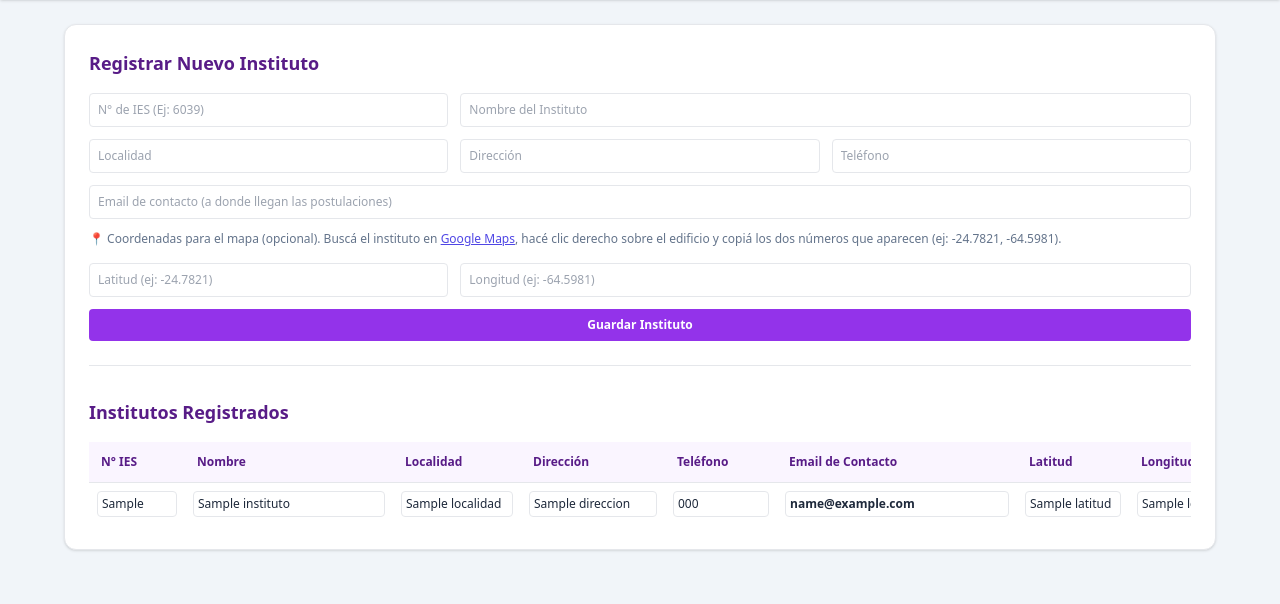
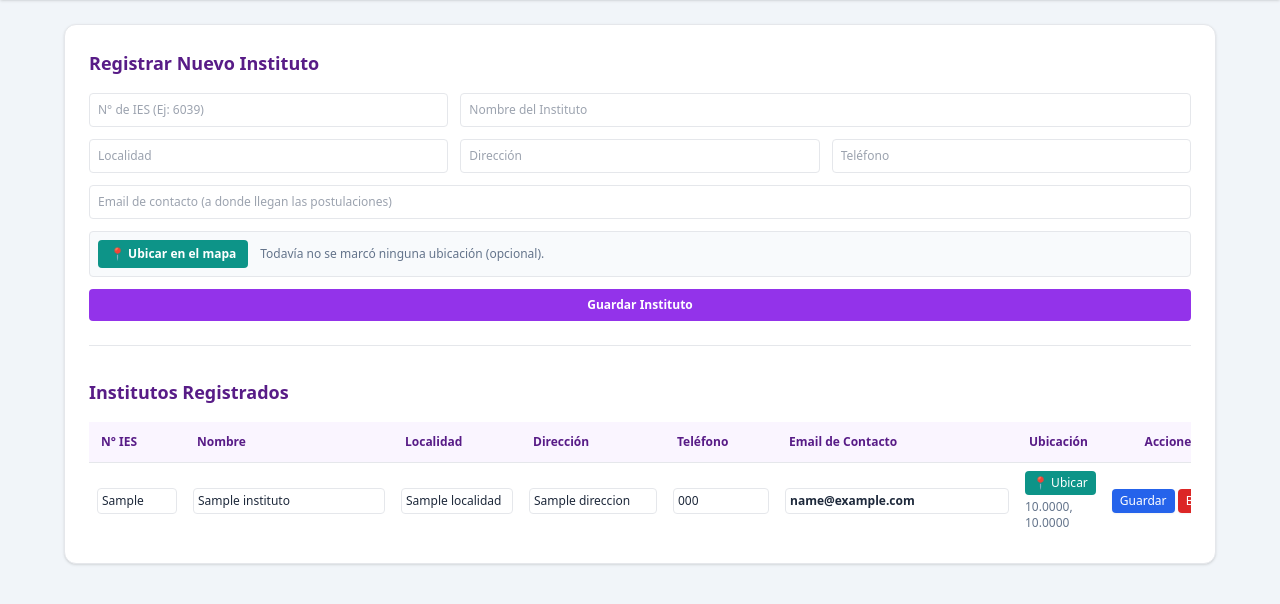
Before and after one commit to relevamientogobsalt2026-coder/nomenclador-ies-demo, a Flask app: template templates/admin_instituciones.html in a window 1280 px wide. Shown: the part 60-664 px from the top of the page. Run offline with Flask 3, Linux system fonts and the light colour scheme; the template is opened without the code that fills it: most values are stand-ins (such as "Sample title", 1, 10 or a date in 2020); some libraries are stand-ins or nearby versions.

Commit message:
Agregar selector visual de ubicacion en el mapa para los institutos

```diff
--- a/templates/admin_instituciones.html
+++ b/templates/admin_instituciones.html
@@ -4,6 +4,8 @@
     <meta charset="UTF-8">
     <title>Institutos - Emails de Contacto</title>
     <script src="https://cdn.tailwindcss.com"></script>
+    <link rel="stylesheet" href="https://unpkg.com/leaflet@1.9.4/dist/leaflet.css" />
+    <script src="https://unpkg.com/leaflet@1.9.4/dist/leaflet.js"></script>
 </head>
 <body class="bg-slate-100 text-slate-800 min-h-screen">
     <header class="bg-purple-900 text-white p-4 shadow">
@@ -31,15 +33,16 @@
                 <input type="text" name="direccion" placeholder="Dirección" class="border p-2 rounded">
                 <input type="text" name="telefono" placeholder="Teléfono" class="border p-2 rounded">
                 <input type="email" name="email" placeholder="Email de contacto (a donde llegan las postulaciones)" required class="border p-2 rounded md:col-span-3">
-                <div class="md:col-span-3">
-                    <p class="text-slate-500 mb-1">
-                        📍 Coordenadas para el mapa (opcional). Buscá el instituto en
-                        <a href="https://www.google.com/maps" target="_blank" class="text-indigo-600 underline">Google Maps</a>,
-                        hacé clic derecho sobre el edificio y copiá los dos números que aparecen (ej: -24.7821, -64.5981).
-                    </p>
+
+                <div class="md:col-span-3 flex items-center gap-3 bg-slate-50 border rounded p-2">
+                    <button type="button" onclick="abrirMapaUbicacion('nuevo')" class="bg-teal-600 hover:bg-teal-700 text-white px-3 py-1.5 rounded font-semibold whitespace-nowrap">
+                        📍 Ubicar en el mapa
+                    </button>
+                    <span id="coordsTexto-nuevo" class="text-slate-500">Todavía no se marcó ninguna ubicación (opcional).</span>
+                    <input type="hidden" name="latitud" id="latitud-nuevo">
+                    <input type="hidden" name="longitud" id="longitud-nuevo">
                 </div>
-                <input type="text" name="latitud" placeholder="Latitud (ej: -24.7821)" class="border p-2 rounded">
-                <input type="text" name="longitud" placeholder="Longitud (ej: -64.5981)" class="border p-2 rounded md:col-span-2">
+
                 <button type="submit" class="bg-purple-600 hover:bg-purple-700 text-white font-bold py-2 rounded md:col-span-3">Guardar Instituto</button>
             </form>
         </div>
@@ -56,8 +59,7 @@
                         <th class="p-3">Dirección</th>
                         <th class="p-3">Teléfono</th>
                         <th class="p-3">Email de Contacto</th>
-                        <th class="p-3">Latitud</th>
-                        <th class="p-3">Longitud</th>
+                        <th class="p-3">Ubicación</th>
                         <th class="p-3 text-center">Acciones</th>
                     </tr>
                 </thead>
@@ -70,8 +72,16 @@
                         <td class="p-2"><input type="text" name="direccion" value="{{ i.direccion or '' }}" form="form-edit-{{ i.id }}" class="border p-1 rounded w-32"></td>
                         <td class="p-2"><input type="text" name="telefono" value="{{ i.telefono or '' }}" form="form-edit-{{ i.id }}" class="border p-1 rounded w-24"></td>
                         <td class="p-2"><input type="email" name="email" value="{{ i.email }}" form="form-edit-{{ i.id }}" class="border p-1 rounded w-56 font-semibold"></td>
-                        <td class="p-2"><input type="text" name="latitud" value="{{ i.latitud if i.latitud is not none else '' }}" form="form-edit-{{ i.id }}" class="border p-1 rounded w-24" placeholder="-24.78"></td>
-                        <td class="p-2"><input type="text" name="longitud" value="{{ i.longitud if i.longitud is not none else '' }}" form="form-edit-{{ i.id }}" class="border p-1 rounded w-24" placeholder="-64.59"></td>
+                        <td class="p-2">
+                            <button type="button" onclick="abrirMapaUbicacion('{{ i.id }}', {{ i.latitud if i.latitud is not none else 'null' }}, {{ i.longitud if i.longitud is not none else 'null' }})" class="bg-teal-600 hover:bg-teal-700 text-white px-2 py-1 rounded whitespace-nowrap">
+                                📍 Ubicar
+                            </button>
+                            <div id="coordsTexto-{{ i.id }}" class="text-slate-500 mt-1">
+                                {% if i.latitud and i.longitud %}{{ "%.4f"|format(i.latitud) }}, {{ "%.4f"|format(i.longitud) }}{% else %}Sin ubicar{% endif %}
+                            </div>
+                            <input type="hidden" name="latitud" id="latitud-{{ i.id }}" value="{{ i.latitud if i.latitud is not none else '' }}" form="form-edit-{{ i.id }}">
+                            <input type="hidden" name="longitud" id="longitud-{{ i.id }}" value="{{ i.longitud if i.longitud is not none else '' }}" form="form-edit-{{ i.id }}">
+                        </td>
                         <td class="p-2 text-center whitespace-nowrap">
                             <form id="form-edit-{{ i.id }}" action="/admin/instituciones/editar/{{ i.id }}" method="POST" style="display:inline"></form>
                             <button type="submit" form="form-edit-{{ i.id }}" class="bg-blue-600 hover:bg-blue-700 text-white px-2 py-1 rounded shadow-sm">Guardar</button>
@@ -81,11 +91,98 @@
                         </td>
                     </tr>
                     {% else %}
-                    <tr><td colspan="9" class="p-4 text-center text-slate-400 italic">No hay institutos registrados todavía. Cargá el primero arriba.</td></tr>
+                    <tr><td colspan="8" class="p-4 text-center text-slate-400 italic">No hay institutos registrados todavía. Cargá el primero arriba.</td></tr>
                     {% endfor %}
                 </tbody>
             </table>
         </div>
     </main>
+
+    <!-- Modal del mapa para elegir ubicación -->
+    <div id="modalMapa" class="fixed inset-0 bg-black/50 hidden items-center justify-center z-50 p-4">
+        <div class="bg-white rounded-xl shadow-xl w-full max-w-2xl p-4">
+            <div class="flex justify-between items-center mb-3">
+                <h3 class="font-bold text-purple-900">Hacé clic sobre el mapa para marcar la ubicación del instituto</h3>
+                <button type="button" onclick="cerrarMapaUbicacion()" class="text-slate-500 hover:text-slate-800 text-xl leading-none">&times;</button>
+            </div>
+            <div id="mapaSelector" style="height: 400px; border-radius: 0.5rem;"></div>
+            <p class="text-xs text-slate-500 mt-2">Podés mover el mapa y acercar el zoom antes de hacer clic para ubicar el punto exacto.</p>
+            <div class="flex justify-end gap-2 mt-4">
+                <button type="button" onclick="cerrarMapaUbicacion()" class="bg-slate-200 hover:bg-slate-300 text-slate-700 px-4 py-2 rounded text-sm font-semibold">Cancelar</button>
+                <button type="button" onclick="confirmarUbicacion()" class="bg-teal-600 hover:bg-teal-700 text-white px-4 py-2 rounded text-sm font-semibold">Confirmar ubicación</button>
+            </div>
+        </div>
+    </div>
+
+    <script>
+        let mapaSelector = null;
+        let marcadorSelector = null;
+        let targetActual = null;
+        let coordsElegidas = null;
+
+        function abrirMapaUbicacion(targetId, latExistente, lonExistente) {
+            targetActual = targetId;
+            coordsElegidas = null;
+            document.getElementById('modalMapa').classList.remove('hidden');
+            document.getElementById('modalMapa').classList.add('flex');
+
+            // Hay que esperar a que el modal sea visible antes de inicializar Leaflet,
+            // si no el mapa se ve cortado/gris.
+            setTimeout(() => {
+                const centroInicial = (latExistente && lonExistente) ? [latExistente, lonExistente] : [-24.78, -64.6];
+                const zoomInicial = (latExistente && lonExistente) ? 15 : 7;
+
+                if (!mapaSelector) {
+                    mapaSelector = L.map('mapaSelector').setView(centroInicial, zoomInicial);
+                    L.tileLayer('https://{s}.tile.openstreetmap.org/{z}/{x}/{y}.png', {
+                        maxZoom: 19,
+                        attribution: '&copy; <a href="https://www.openstreetmap.org/copyright">OpenStreetMap</a>'
+                    }).addTo(mapaSelector);
+
+                    mapaSelector.on('click', function(e) {
+                        colocarMarcador(e.latlng.lat, e.latlng.lng);
+                    });
+                } else {
+                    mapaSelector.setView(centroInicial, zoomInicial);
+                    mapaSelector.invalidateSize();
+                }
+
+                if (marcadorSelector) {
+                    mapaSelector.removeLayer(marcadorSelector);
+                    marcadorSelector = null;
+                }
+
+                if (latExistente && lonExistente) {
+                    colocarMarcador(latExistente, lonExistente);
+                }
+            }, 100);
+        }
+
+        function colocarMarcador(lat, lon) {
+            if (marcadorSelector) {
+                mapaSelector.removeLayer(marcadorSelector);
+            }
+            marcadorSelector = L.marker([lat, lon]).addTo(mapaSelector);
+            coordsElegidas = { lat: lat, lon: lon };
+        }
+
+        function cerrarMapaUbicacion() {
+            document.getElementById('modalMapa').classList.add('hidden');
+            document.getElementById('modalMapa').classList.remove('flex');
+            targetActual = null;
+        }
+
+        function confirmarUbicacion() {
+            if (!coordsElegidas) {
+                alert('Hacé clic sobre el mapa para marcar un punto antes de confirmar.');
+                return;
+            }
+            document.getElementById('latitud-' + targetActual).value = coordsElegidas.lat;
+            document.getElementById('longitud-' + targetActual).value = coordsElegidas.lon;
+            document.getElementById('coordsTexto-' + targetActual).textContent =
+                coordsElegidas.lat.toFixed(4) + ', ' + coordsElegidas.lon.toFixed(4);
+            cerrarMapaUbicacion();
+        }
+    </script>
 </body>
 </html>
```
